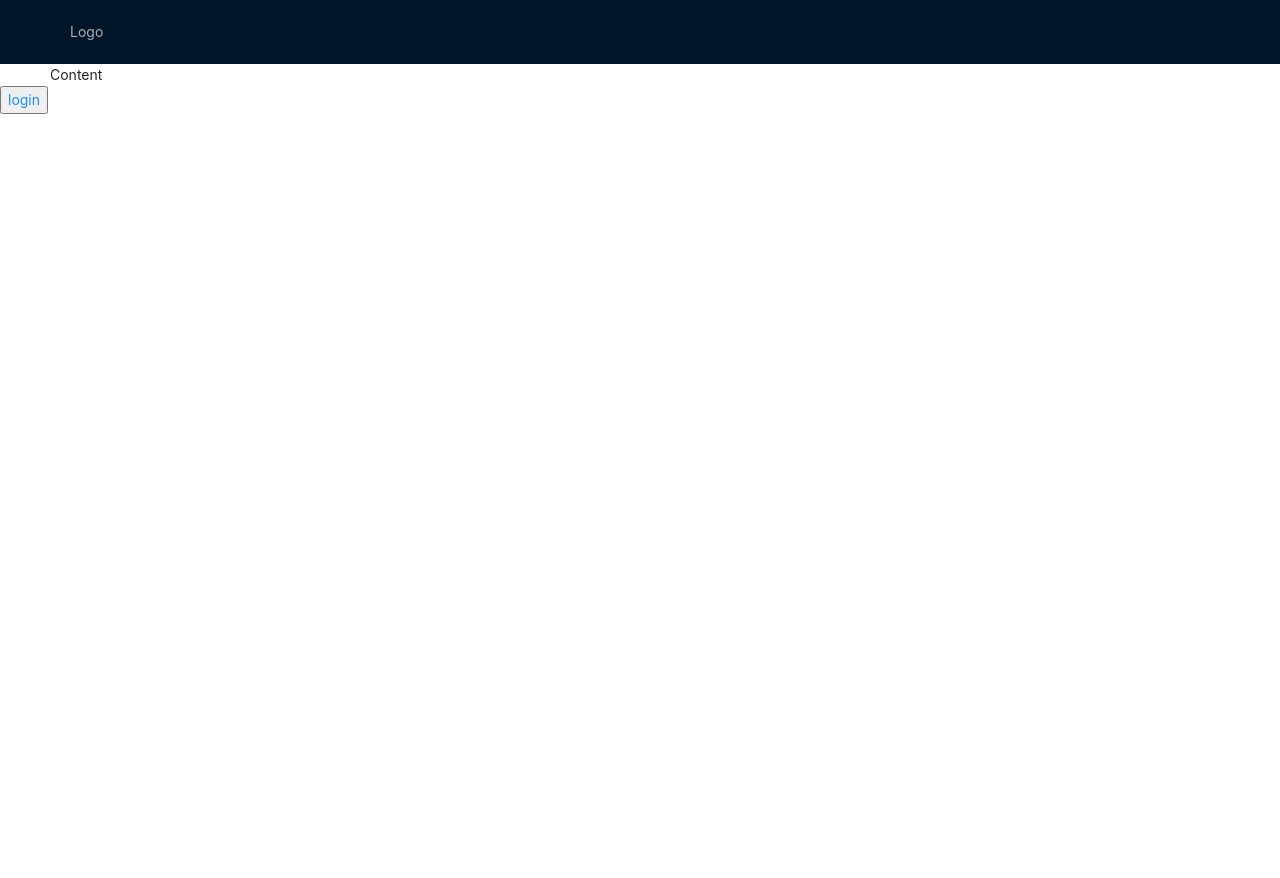
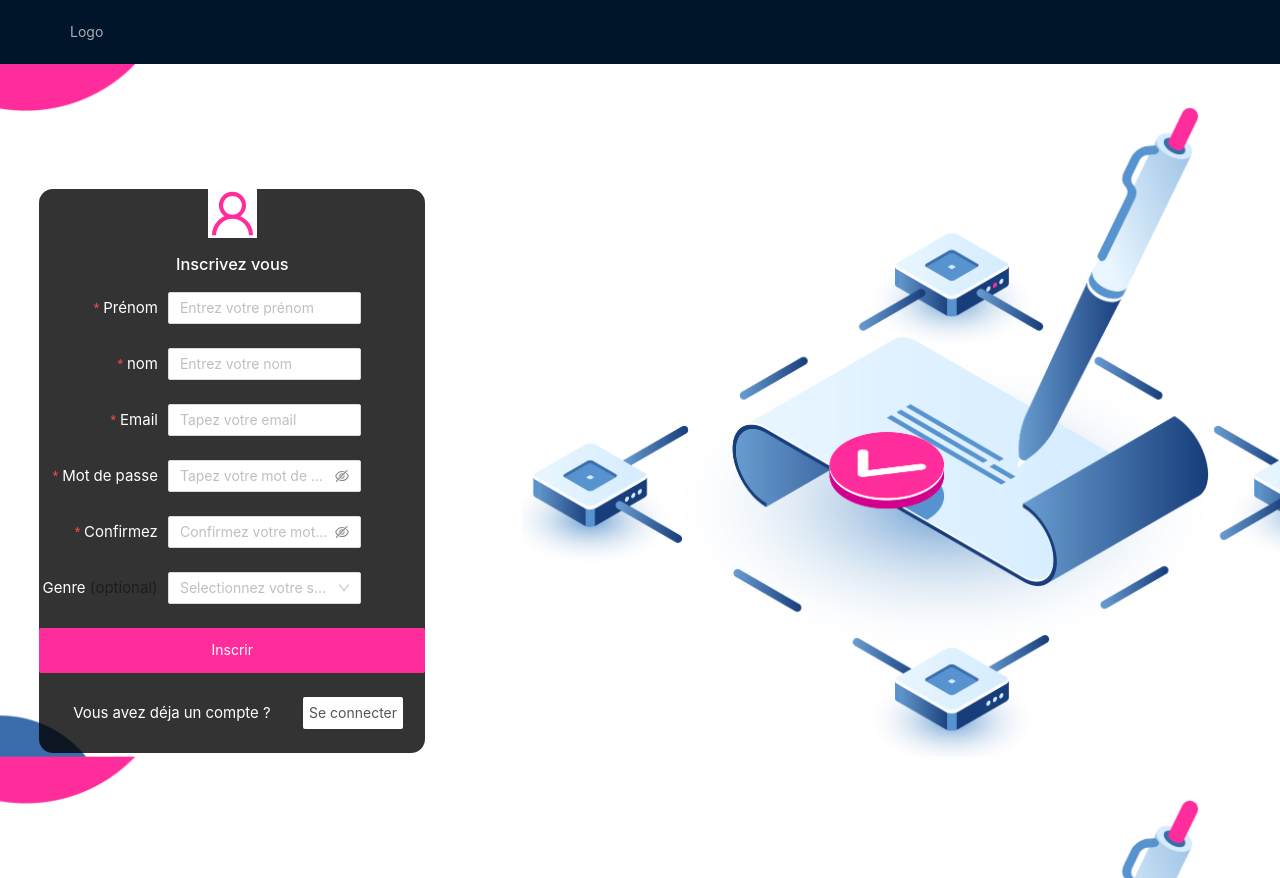
Before and after one commit to eyaberriche/PFA, a React (Create React App) app in the folder pfa-front/: page /register in a window 1280 px wide. Before the commit the page ends 800 px from the top, so only its background shows below. Built offline with nearby package versions, Linux system fonts and the light colour scheme.

Commit message:
register template

```diff
--- a/pfa-front/src/App.css
+++ b/pfa-front/src/App.css
@@ -1,14 +1,14 @@
 @import "~antd/dist/antd.css";
 
-.ant-menu-dark.ant-menu-horizontal >.ant-menu-item:hover{
-     background-color:violet
+.ant-menu-dark.ant-menu-horizontal > .ant-menu-item:hover {
+  background-color: #ff2d9b;
 }
 
-.ant-space{
-    display:-webkit-inline-box;
+.ant-space {
+  display: -webkit-inline-box;
 }
 
-.ant-btn{
+.ant-btn {
   padding: 0;
   width: 100px;
 }
@@ -17,7 +17,6 @@
   color: #ffff;
   background-color: #ffff;
   border-color: #ffff;
-
 }
 
 .ant-btn-primary:hover {
@@ -26,6 +25,6 @@
   color: #ffff;
 }
 
-.ant-menu-dark.ant-menu-inline .ant-menu-item{
+.ant-menu-dark.ant-menu-inline .ant-menu-item {
   margin-left: 20px;
 }
--- /dev/null
+++ b/pfa-front/src/components/styles/form.css
@@ -0,0 +1,27 @@
+.boutton {
+  background-color: #ff2d9b;
+  color: white;
+  border: none;
+
+  padding: 10px 30px;
+  font-size: 1em;
+  font-weight: 50px;
+  min-height: 45px;
+}
+.link {
+  background-color: #ffffff;
+  color: rgb(85, 85, 85);
+  border: none;
+
+  font-size: 1em;
+  font-weight: 40px;
+  min-height: 25px;
+}
+.ant-form-item-label > label::after {
+  content: " ";
+}
+
+.ant-form-item-label > label {
+  color: white;
+  font-size: 15px;
+}
--- a/pfa-front/src/pages/visitor/Login.js
+++ b/pfa-front/src/pages/visitor/Login.js
@@ -1,12 +1,50 @@
 import React, { useState } from "react";
-import { Form, Input, Button, Row, Col, Layout } from "antd";
+import { Form, Button, Input, Row, Col, Layout } from "antd";
+import { UserOutlined } from "@ant-design/icons";
+import "../../components/styles/form.css";
+
 import MenuBar from "../../components/MenuBar";
+
+// couleur rose #ff2d9b
+//import login from "../../services/visitorServices/auth";
 function Login(props) {
   const { Content, Header } = Layout;
+  /* const onFinish = (values) => {
+    console.log("Success:", values);
+  };
+
+  const onFinishFailed = (errorInfo) => {
+    console.log("Failed:", errorInfo);
+  };
   const [state, setState] = useState({
     email: "",
     password: "",
+    successMessage: null,
   });
+  const handleSubmitClick = (e) => {
+    e.preventDefault();
+    const data = {
+      email: state.email,
+      password: state.password,
+    };
+    alert(JSON.stringify(data));
+    /* login(data).then(
+      () => {
+        props.history.push("/admin");
+        //window.location.reload();
+      },
+      (error) => {
+        const resMessage =
+          (error.response &&
+            error.response.data &&
+            error.response.data.message) ||
+          error.message ||
+          error.toString();
+
+        console.log(resMessage);
+      }
+    );
+  };
   const handleChange = (e) => {
     const { name, value } = e.target;
     setState((prevState) => ({
@@ -14,7 +52,7 @@ function Login(props) {
       [name]: value,
     }));
     //alert(JSON.stringify(state));
-  };
+  };*/
   return (
     <Layout className='layout'>
       <div>
@@ -23,82 +61,96 @@ function Login(props) {
         </Header>
         <Layout>
           <Content
-            className='site-layout-background'
             style={{
-              padding: 110,
+              padding: 170,
+              backgroundImage: "url('/bg.png')",
+              backgroundSize: "cover",
+
               margin: 0,
-              minHeight: 540,
+              minHeight: 560,
             }}
           >
-            <Row style={{ minHeight: props.rowHeight }}>
+            <Row>
               <Col
                 justify='center'
                 align='middle'
-                span={11}
+                span={9}
+                pull={2}
                 style={{
-                  backgroundColor: "rgba(0, 0, 0, 0.6)",
+                  backgroundColor: "rgba(0, 0, 0, 0.8)",
 
                   borderRadius: "14px",
                 }}
               >
+                <p>
+                  <UserOutlined
+                    style={{
+                      color: "#ff2d9b",
+                      backgroundColor: "white",
+                      fontSize: "350%",
+                      background: "rounded",
+                    }}
+                  />
+                </p>
+
                 <p
                   style={{
-                    minHeight: "90px",
+                    minHeight: "20px",
                   }}
                 >
-                  {props.avatar}
+                  <h3 style={{ color: "white" }}> Se connecter </h3>
                 </p>
                 <Form
-                  name={props.nameform}
-                  labelCol={{
-                    span: 6,
+                  autoComplete='off'
+                  labelCol={{ span: 6 }}
+                  wrapperCol={{ span: 14 }}
+                  onFinish={(values) => {
+                    console.log({ values });
                   }}
-                  wrapperCol={{
-                    span: 12,
+                  onFinishFailed={(error) => {
+                    console.log({ error });
                   }}
                 >
                   <Form.Item
+                    name='email'
                     label='Email'
-                    name='email'
+                    style={{
+                      color: "white !important",
+                    }}
                     rules={[
                       {
                         required: true,
-                        type: "email",
-                        message: "Please input your username!",
+                        message: "Entrez votre email SVP !",
                       },
+                      { type: "email", message: "Entrez un valid Email !" },
                     ]}
+                    hasFeedback
                   >
-                    <Input
-                      name='email'
-                      value={state.email}
-                      onChange={handleChange}
-                    />
+                    <Input placeholder='Type your email' />
                   </Form.Item>
 
                   <Form.Item
-                    label='Mot de passe'
                     name='password'
+                    label='Password'
                     rules={[
                       {
                         required: true,
-                        message: "Entrez votre mot de passe SVP!",
                       },
                     ]}
+                    hasFeedback
                   >
-                    <Input.Password
-                      name='password'
-                      value={state.password}
-                      onChange={handleChange}
-                    />
+                    <Input.Password placeholder='Tapez votre mot de passe SVP !' />
                   </Form.Item>
 
-                  <Form.Item
-                    wrapperCol={{
-                      offset: 4,
-                      span: 16,
-                    }}
-                  >
-                    <Button type='submit'>connecter</Button>
+                  <Form.Item wrapperCol={{ span: 24 }}>
+                    <Button
+                      className='boutton'
+                      block
+                      type='primary'
+                      htmlType='submit'
+                    >
+                      Se connecter
+                    </Button>
                   </Form.Item>
                 </Form>
               </Col>
--- a/pfa-front/src/pages/visitor/register.js
+++ b/pfa-front/src/pages/visitor/register.js
@@ -1,22 +1,228 @@
 import React from "react";
+import { Form, Button, Input, Select, Row, Col, Layout } from "antd";
+import MenuBar from "../../components/MenuBar";
+import { UserOutlined } from "@ant-design/icons";
 import { Link } from "react-router-dom";
-import MenuBar from "../../components/MenuBar";
-import { Layout, Breadcrumb } from "antd";
-
 const { Content, Header } = Layout;
 function Register(props) {
   return (
+    <Layout className='layout'>
       <div>
         <Header>
           <MenuBar />
         </Header>
-      <Content style={{ padding: "0 50px" }}>
-        <div className='site-layout-content'>Content</div>
+        <Layout>
+          <Content
+            style={{
+              padding: 125,
+              backgroundImage: "url('bg.png')",
+              backgroundSize: "115%",
+
+              margin: 0,
+              minHeight: 560,
+            }}
+          >
+            <Row>
+              <Col
+                justify='center'
+                align='middle'
+                span={9}
+                pull={2}
+                style={{
+                  backgroundColor: "rgba(0, 0, 0, 0.8)",
+
+                  borderRadius: "14px",
+                }}
+              >
+                <p>
+                  <UserOutlined
+                    style={{
+                      color: "#ff2d9b",
+                      backgroundColor: "white",
+                      fontSize: "350%",
+                    }}
+                  />
+                </p>
+
+                <p
+                  style={{
+                    minHeight: "20px",
+                  }}
+                >
+                  <h3 style={{ color: "white" }}> Inscrivez vous </h3>
+                </p>
+                <Form
+                  autoComplete='off'
+                  labelCol={{ span: 8 }}
+                  wrapperCol={{ span: 12 }}
+                  onFinish={(values) => {
+                    console.log({ values });
+                  }}
+                  onFinishFailed={(error) => {
+                    console.log({ error });
+                  }}
+                >
+                  <Form.Item
+                    name='firstname'
+                    label='Prénom'
+                    rules={[
+                      {
+                        required: true,
+                        message: "Tapez votre nom SVP !",
+                      },
+                      { whitespace: true },
+                      { min: 3 },
+                    ]}
+                    hasFeedback
+                  >
+                    <Input placeholder='Entrez votre prénom' />
+                  </Form.Item>
+                  <Form.Item
+                    name='lastname'
+                    label='nom'
+                    rules={[
+                      {
+                        required: true,
+                        message: "Tapez votre nom SVP !",
+                      },
+                      { whitespace: true },
+                      { min: 3 },
+                    ]}
+                    hasFeedback
+                  >
+                    <Input placeholder='Entrez votre nom' />
+                  </Form.Item>
+
+                  <Form.Item
+                    name='email'
+                    label='Email'
+                    rules={[
+                      {
+                        required: true,
+                        message: "Entrez votre email SVP !",
+                      },
+                      { type: "email", message: "Entrez un valid email SVP !" },
+                    ]}
+                    hasFeedback
+                  >
+                    <Input placeholder='Tapez votre email' />
+                  </Form.Item>
+
+                  <Form.Item
+                    name='password'
+                    label='Mot de passe'
+                    rules={[
+                      {
+                        required: true,
+                        message: "Entrez votre mot de passe SVP !",
+                      },
+                      { min: 6 },
+                      {
+                        validator: (_, value) =>
+                          value && value.includes("A")
+                            ? Promise.resolve()
+                            : Promise.reject(
+                                "Password does not match criteria."
+                              ),
+                      },
+                    ]}
+                    hasFeedback
+                  >
+                    <Input.Password placeholder='Tapez votre mot de passe' />
+                  </Form.Item>
+
+                  <Form.Item
+                    name='confirmPassword'
+                    label='Confirmez '
+                    dependencies={["password"]}
+                    rules={[
+                      {
+                        required: true,
+                      },
+                      ({ getFieldValue }) => ({
+                        validator(_, value) {
+                          if (!value || getFieldValue("password") === value) {
+                            return Promise.resolve();
+                          }
+                          return Promise.reject(
+                            "The two passwords that you entered does not match."
+                          );
+                        },
+                      }),
+                    ]}
+                    hasFeedback
+                  >
+                    <Input.Password placeholder='Confirmez votre mot de passe' />
+                  </Form.Item>
+
+                  <Form.Item
+                    name='gender'
+                    label='Genre'
+                    requiredMark='optional'
+                  >
+                    <Select placeholder='Selectionnez votre sexe'>
+                      <Select.Option value='male'>Homme</Select.Option>
+                      <Select.Option value='female'>Femme</Select.Option>
+                    </Select>
+                  </Form.Item>
+
+                  {/*  <Form.Item
+                    name='dob'
+                    label='Date of Birth'
+                    rules={[
+                      {
+                        required: true,
+                        message: "Please provide your date of birth",
+                      },
+                    ]}
+                    hasFeedback
+                  >
+                    <DatePicker
+                      style={{ width: "100%" }}
+                      picker='date'
+                      placeholder='Chose date of birth'
+                    />
+                  </Form.Item> */}
+
+                  {/*  <Form.Item
+                    name='agreement'
+                    wrapperCol={{ span: 24 }}
+                    valuePropName='checked'
+                    rules={[
+                      {
+                        validator: (_, value) =>
+                          value
+                            ? Promise.resolve()
+                            : Promise.reject(
+                                "To proceed, you need to agree with our terms and conditions"
+                              ),
+                      },
+                    ]}
+                  >
+
+                  </Form.Item> */}
+
+                  <Form.Item wrapperCol={{ span: 24 }}>
+                    <Button block className='boutton' htmlType='submit'>
+                      Inscrir
+                    </Button>
+                  </Form.Item>
+                  <Form.Item
+                    wrapperCol={{ span: 24 }}
+                    labelCol={{ span: 15 }}
+                    label='Vous avez déja un compte ?'
+                  >
+                    <Button className='link'>
+                      <Link to='/login'>Se connecter</Link>
+                    </Button>
+                  </Form.Item>
+                </Form>
+              </Col>
+            </Row>
           </Content>
-      <button>
-        <Link to='/login'>login</Link>
-      </button>
+        </Layout>
       </div>
+    </Layout>
   );
 }
 
--- a/pfa-front/src/services/visitorServices/auth.js
+++ b/pfa-front/src/services/visitorServices/auth.js
@@ -6,8 +6,8 @@ const register = (data) => {
     data,
   });
 };
-const login = async (data) => {
-  const response = await axios.post(API_URL + "login", data);
+const login = (data) => {
+  const response = axios.post(API_URL + "login", data);
   if (response.data.token) {
     localStorage.setItem("user", JSON.stringify(response.data));
   }
```
Also changed, not shown: pfa-front/public/bg.png (added), pfa-front/src/pages/visitor/bg.png (added). Lines whose indentation alone changed are shown as unchanged.
